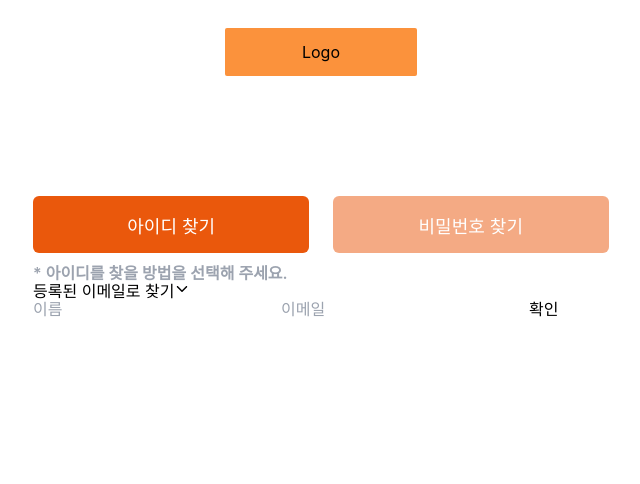
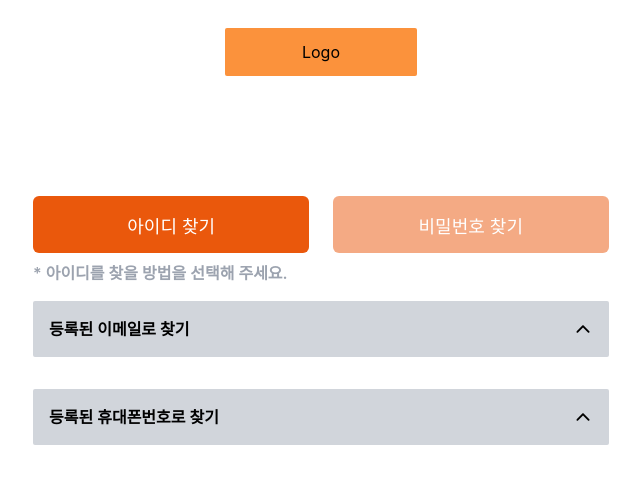
Before and after one commit to hotteokButler/ticketOhSee-Frontend, a React (Vite) app: page /users/find-user in a window 1280 px wide. Shown: the top 484 px of the page, without its empty margins (319-959 px from the left). Built offline with nearby package versions, Linux system fonts and the light colour scheme; a web font is replaced by a local one.

Commit message:
Style : 구현 UI  비밀번호 및 아이디 찾기
-UI구현
-DB완성 되면 기능 추가 예정

```diff
--- a/pages/FindUser/FindPassword.tsx
+++ b/pages/FindUser/FindPassword.tsx
@@ -1,9 +1,28 @@
 import React from 'react';
+import FindToggle from '../../src/components/FindToggle';
 
 export default function FindPassword() {
   return (
     <>
       <p className='find_info'>* 비밀번호를 찾을 방법을 선택해 주세요.</p>
+      <FindToggle
+        toggle_title='등록된 이메일로 찾기'
+        field_name='find_pw_by_email'
+        find_input_data={[
+          { type: 'text', name: 'user_id', placeholder: '아이디' },
+          { type: 'text', name: 'user_name', placeholder: '이름' },
+          { type: 'email', name: 'email', placeholder: '이메일' },
+        ]}
+      />
+      <FindToggle
+        toggle_title='등록된 휴대폰번호로 찾기'
+        field_name='find_pw_by_email'
+        find_input_data={[
+          { type: 'text', name: 'user_id', placeholder: '아이디' },
+          { type: 'text', name: 'user_name', placeholder: '이름' },
+          { type: 'text', name: 'phone', placeholder: '전화번호' },
+        ]}
+      />
     </>
   );
 }
--- a/pages/FindUser/FindUser.tsx
+++ b/pages/FindUser/FindUser.tsx
@@ -5,7 +5,22 @@ export default function FindUser() {
   return (
     <>
       <p className='find_info'>* 아이디를 찾을 방법을 선택해 주세요.</p>
-      <FindToggle toggle_title='등록된 이메일로 찾기'/>
+      <FindToggle
+        toggle_title='등록된 이메일로 찾기'
+        field_name='find_id_by_email'
+        find_input_data={[
+          { type: 'text', name: 'user_name', placeholder: '이름' },
+          { type: 'email', name: 'email', placeholder: '이메일' },
+        ]}
+      />
+      <FindToggle
+        toggle_title='등록된 휴대폰번호로 찾기'
+        field_name='find_id_by_phone'
+        find_input_data={[
+          { type: 'text', name: 'user_name', placeholder: '이름' },
+          { type: 'text', name: 'phone', placeholder: '전화번호' },
+        ]}
+      />
     </>
   );
 }
--- a/src/assets/css/findlayout.css
+++ b/src/assets/css/findlayout.css
@@ -10,3 +10,29 @@
 .find_info {
   @apply text-gray-400 w-full text-left font-semibold;
 }
+.toggle_title {
+  @apply w-full flex justify-between items-center text-base font-semibold p-4 mt-5 mb-3 transition-all duration-300 rounded-sm;
+}
+.toggle_title button {
+  @apply text-xl;
+}
+.find_btn {
+  @apply transition-all duration-300;
+}
+.find_form_con {
+  @apply grid transition-[grid-template-rows] duration-300;
+}
+.find_form_con form {
+  @apply flex flex-col w-full;
+}
+.find_form_con button {
+  @apply block  w-full bg-orange-400 text-white text-lg py-4 my-2 rounded-sm hover:opacity-75;
+}
+
+.find_form_con input {
+  @apply w-full rounded-sm border border-gray-200 py-4 px-3 mb-1;
+}
+
+.find_hr {
+  @apply block mb-2;
+}
--- a/src/components/FindToggle.tsx
+++ b/src/components/FindToggle.tsx
@@ -1,6 +1,7 @@
-import React, { Dispatch, SetStateAction } from 'react';
+import React, { useState } from 'react';
 import { IoIosArrowDown } from 'react-icons/io';
-import { ChangeHandler, RegisterOptions, SubmitHandler, useForm } from 'react-hook-form';
+import { SubmitHandler, useForm } from 'react-hook-form';
+import ErrorMessage from './ErrorMessage';
 
 interface IFindToggleForm {
   user_id?: string;
@@ -9,64 +10,76 @@ interface IFindToggleForm {
   phone?: number | string;
 }
 
-interface IFindInputObj {
-  name: keyof IFindToggleForm;
+interface IFindInputObj<T> {
+  name: keyof T;
   required?: boolean;
   key?: number;
   type?: string;
   placeholder?: string | undefined;
 }
 
-interface IFindToggle {
+interface IFindToggle<T> {
   toggle_title: string;
-  find_input_data?: Array<IFindInputObj>;
-  setToggleAction?: Dispatch<SetStateAction<boolean>>;
+  field_name?: string | undefined;
+  find_input_data?: Array<T>;
 }
 
-const findTestObj: Array<IFindInputObj> = [
-  {
-    type: 'text',
-    name: 'user_name',
-    placeholder: '이름',
-  },
-  {
-    type: 'email',
-    name: 'email',
-    placeholder: '이메일',
-  },
-];
-
-export default function FindToggle(props: IFindToggle) {
-  const { toggle_title, setToggleAction, find_input_data } = props;
+export default function FindToggle(props: IFindToggle<IFindInputObj<IFindToggleForm>>) {
+  const [toggleActive, setToggleActive] = useState(false);
+  const { toggle_title, field_name, find_input_data } = props;
   const {
     register: find_register,
     handleSubmit,
     reset,
-    formState: { errors },
+    formState: { errors: find_errors },
   } = useForm<IFindToggleForm>({ mode: 'onChange' });
 
-  const onSubmit: SubmitHandler<IFindToggleForm> = () => {};
+  const handleToggleActive = (event: React.MouseEvent<HTMLElement>) => {
+    event.preventDefault();
+    setToggleActive((prev) => !prev);
+  };
+  const onSubmit: SubmitHandler<IFindToggleForm> = (data) => {
+    console.log(data);
+    reset();
+  };
   return (
     <>
       <div className='find_toggle_con'>
-        <h4 className='toggle_title'>
+        <h4
+          className={`toggle_title ${toggleActive ? 'bg-gray-500 text-white' : 'bg-gray-300'}`}
+          onClick={handleToggleActive}
+        >
           {toggle_title}
-          <button type='button'>
+          <button
+            type='button'
+            className={`${toggleActive ? 'rotate-0' : 'rotate-180'} find_btn
+          `}
+          >
             <IoIosArrowDown />
           </button>
         </h4>
-        <form onSubmit={handleSubmit(onSubmit)}>
-          {findTestObj &&
-            findTestObj.map((elem, idx) => (
-              <input
-                key={idx}
-                type={elem.type || 'text'}
-                placeholder={elem.placeholder || ''}
-                {...find_register(`${elem.name}`, { validate: (val) => (val ? true : '필수입력값입니다') })}
-              ></input>
-            ))}
-          <button type='submit'>확인</button>
-        </form>
+        <div className={`find_form_con ${toggleActive ? 'grid-rows-[1fr]' : 'grid-rows-[0fr]'}`}>
+          <form onSubmit={handleSubmit(onSubmit)} className='overflow-hidden' name={field_name}>
+            {find_input_data &&
+              find_input_data.map((elem, idx) => {
+                const elemKey = elem.name;
+                return (
+                  <div key={idx}>
+                    <input
+                      type={elem.type || 'text'}
+                      placeholder={elem.placeholder || ''}
+                      {...find_register(`${elemKey}`, {
+                        validate: (val) => (val ? true : '필수입력값입니다'),
+                      })}
+                    />
+                    {elemKey in find_errors && <ErrorMessage message={String(find_errors[elemKey]?.message)} />}
+                  </div>
+                );
+              })}
+            <button type='submit'>확인</button>
+          </form>
+          {toggleActive && <hr className='find_hr' />}
+        </div>
       </div>
     </>
   );
```
